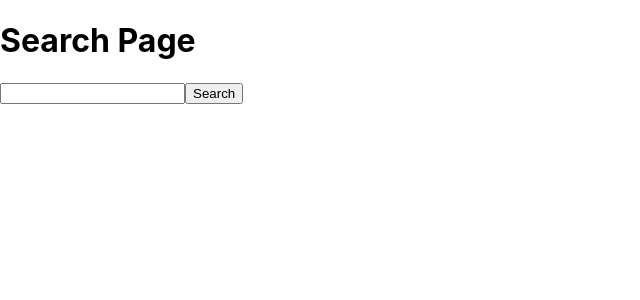
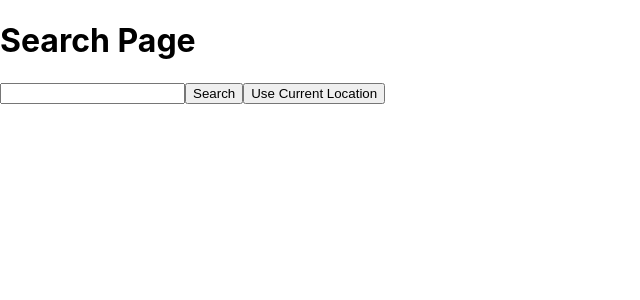
Before and after one commit to dchen024/WeatherWatch, a React (Create React App) app: page / in a window 1280 px wide. Shown: the top 300 px of the page, without its empty margins (0-640 px from the left). Built offline with nearby package versions, Linux system fonts and the light colour scheme.

Commit message:
Search bar can take addresses and current location as input

```diff
--- a/src/search.js
+++ b/src/search.js
@@ -13,17 +13,17 @@ const SearchPage = () => {
         const response = await axios.get(
           `https://api.geoapify.com/v1/geocode/autocomplete?text=${encodeURIComponent(
             searchQuery
-          )}&limit=7&apiKey=c4f138dd2b814a7e8bfbea9751413b90`
+          )}&typeahead=true&limit=7&apiKey=c4f138dd2b814a7e8bfbea9751413b90`
         );
 
-        const cities = response.data.features.map((feature) => ({
+        const places = response.data.features.map((feature) => ({
           id: feature.properties.osm_id,
-          name: feature.properties.city,
+          name: feature.properties.formatted,
           country: feature.properties.country,
           // Additional properties like coordinates can be extracted if needed
         }));
 
-        setCityOptions(cities);
+        setCityOptions(places);
       } catch (error) {
         console.error('Error fetching city options:', error);
       }
@@ -70,6 +70,32 @@ const SearchPage = () => {
     }
   };
 
+  const handleCurrentLocation = () => {
+    if (navigator.geolocation) {
+      navigator.geolocation.getCurrentPosition(
+        async (position) => {
+          const { latitude, longitude } = position.coords;
+
+          try {
+            const response = await axios.get(
+              `https://api.geoapify.com/v1/geocode/reverse?lat=${latitude}&lon=${longitude}&apiKey=c4f138dd2b814a7e8bfbea9751413b90`
+            );
+
+            const address = response.data.features[0].properties.formatted;
+            // Use the address as input for your search bar or perform any necessary actions
+            setSearchQuery(address);
+          } catch (error) {
+            console.error('Error retrieving reverse geocoding data:', error);
+          }
+        },
+        (error) => {
+          console.error('Error getting current location:', error);
+        }
+      );
+    } else {
+      console.error('Geolocation is not supported by this browser.');
+    }
+  };
 
   return (
     <div>
@@ -94,6 +120,7 @@ const SearchPage = () => {
           </div>
         )}
         <button onClick={handleSearchClick}>Search</button>
+        <button onClick={handleCurrentLocation}>Use Current Location</button>
       </div>
     </div>
   );
```
